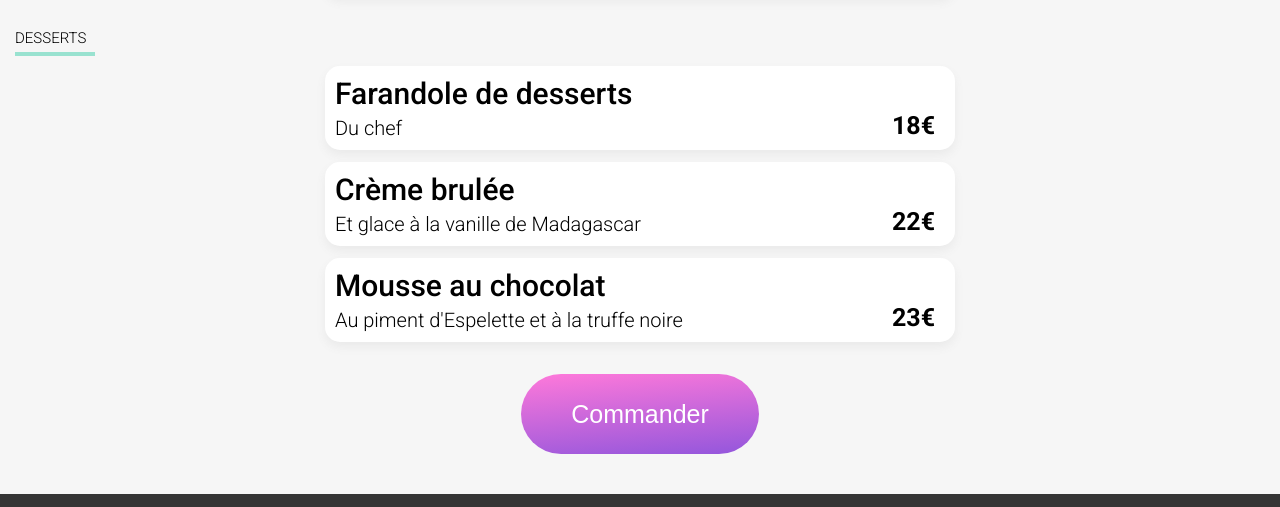
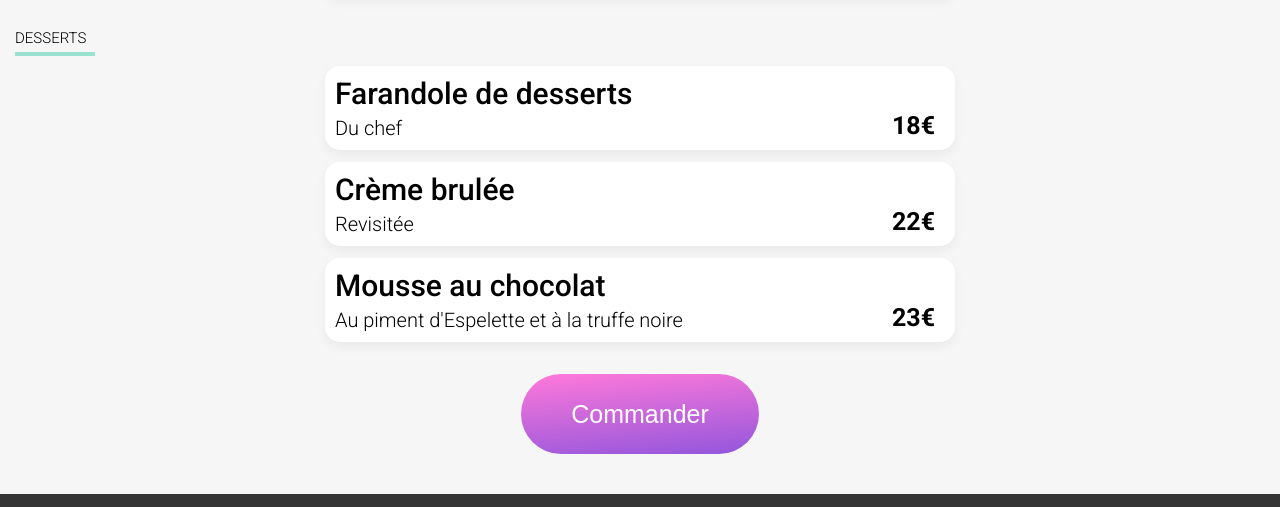
Before and after one commit to sabre-21/projet3, a website: page restaurant_4.html in a window 1280 px wide. Shown: the part 1316-1823 px from the top of the page. Drawn offline with Linux system fonts and the light colour scheme; a web font is replaced by a local one.

Commit message:
modif resto 4

```diff
--- a/restaurant_4.html
+++ b/restaurant_4.html
@@ -123,7 +123,7 @@
                         <div class="epd_list_item">
                             <div class="epd_list_item_txt">
                                 <h3>Crème brulée</h3>
-                                <p>Et glace à la vanille de Madagascar</p>
+                                <p>Revisitée</p>
                             </div>
                             <div class="epd_list_item_price">22€</div>
                             <div class="epd_list_item_check"><i class="fa-solid fa-circle-check"></i></div>
```
